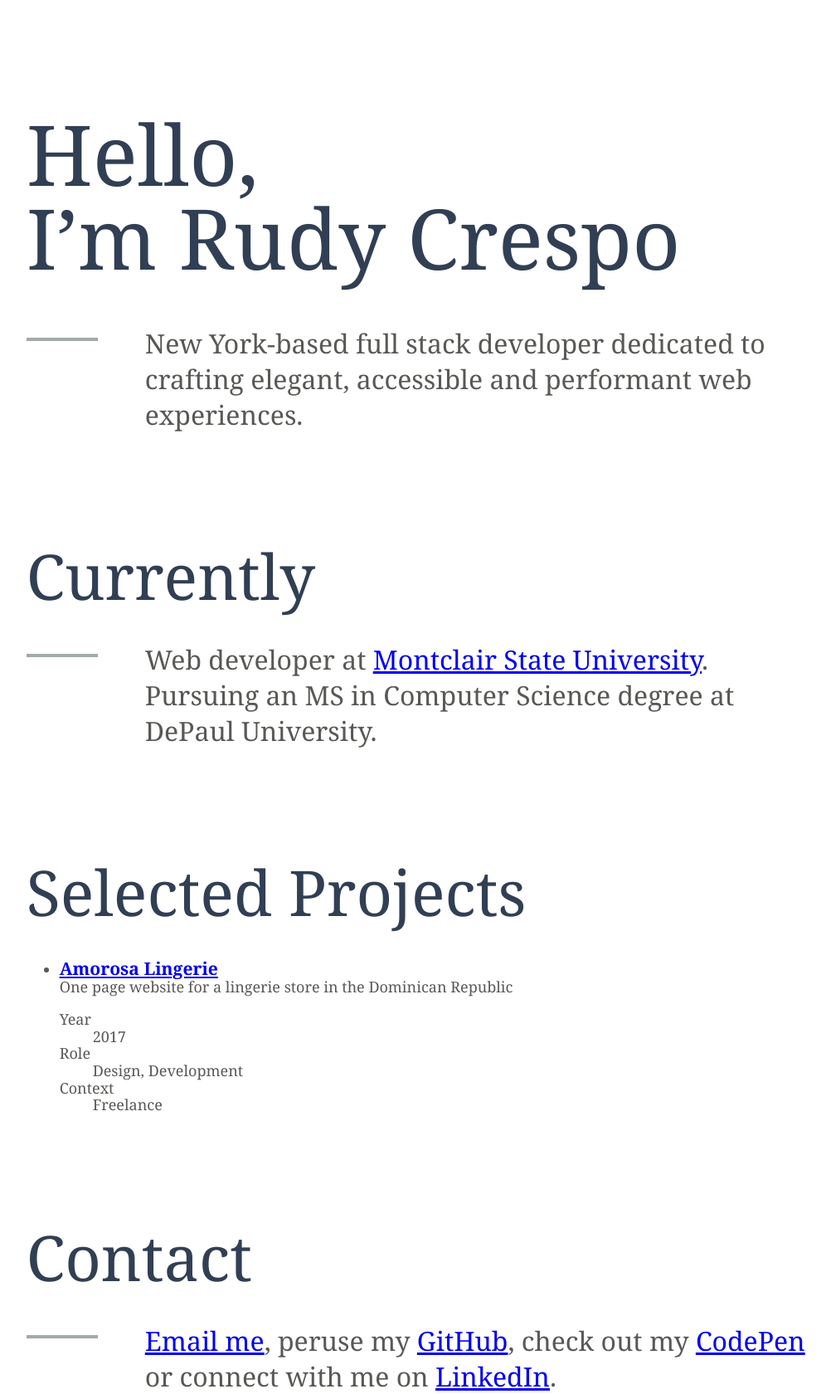
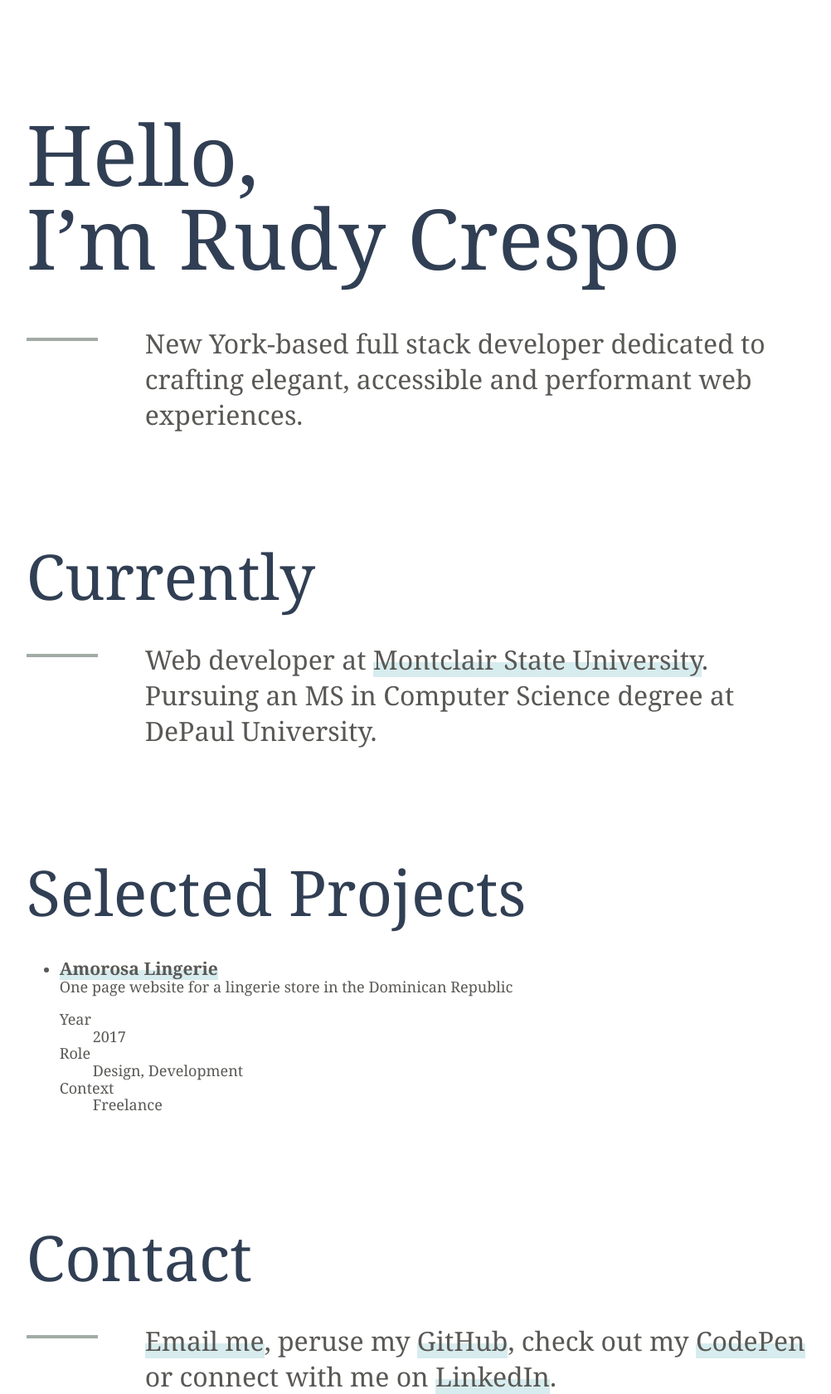
Before and after one commit to rcrespo9/portfolio-2018, a Jekyll site: the page built from index.md, in a window 1280 px wide. Shown: the whole page at 83% size, without its empty margins (129-1131 px from the left). Built offline with Jekyll 4.4.1, drawn with Linux system fonts in a browser that asks for light colours; some web fonts are replaced.

Commit message:
link hover'

```diff
--- a/_sass/base/_base.scss
+++ b/_sass/base/_base.scss
@@ -21,3 +21,14 @@ p,
 ul {
   margin: 0;
 }
+
+a {
+  color: inherit;
+  text-decoration: none;
+  box-shadow: inset 0px modular-scale(-2, -1em) 0px 0px rgba($lt-blue, 0.75);
+  transition: background-color .25s ease-in-out;
+
+  &:hover {
+    background-color: rgba($lt-blue, 0.75);
+  }
+}
--- a/_sass/components/_page-section.scss
+++ b/_sass/components/_page-section.scss
@@ -1,6 +1,6 @@
 .c-page-section {
   &:not(:last-child) {
-    margin-bottom: content-sizing(7);
+    margin-bottom: content-modular-scale(7);
   }
 }
 
@@ -20,7 +20,7 @@
   .c-page-section__content {
     display: grid;
     grid-template-columns: minmax(9%, modular-scale(5)) 1fr;
-    grid-column-gap: content-sizing(4);
+    grid-column-gap: content-modular-scale(4);
   }
 
     .c-page-section__line {
@@ -33,7 +33,6 @@
     }
 
     .c-page-section__blurb {
-      max-width: modular-scale(13);
       margin-bottom: 0;
       font-size: modular-scale(2);
       line-height: strip-unit( modular-scale(1) );
--- a/_sass/components/_site-container.scss
+++ b/_sass/components/_site-container.scss
@@ -1,5 +1,5 @@
 .c-site-container {
-  max-width: content-sizing(14);
+  max-width: content-modular-scale(14);
   margin: 0 auto;
-  padding-top: content-sizing(7);
+  padding-top: content-modular-scale(7);
 }
--- a/_sass/helpers/_functions.scss
+++ b/_sass/helpers/_functions.scss
@@ -1,3 +1,3 @@
-@function content-sizing($value) {
+@function content-modular-scale($value) {
   @return modular-scale($value, 1rem);
 }
--- a/_sass/variables/_colors.scss
+++ b/_sass/variables/_colors.scss
@@ -4,3 +4,5 @@ $md-gray: #595855;
 $lt-gray: #A2ABA5;
 
 $black: #2B2E2E;
+
+$lt-blue: #CAE6E8;
```
